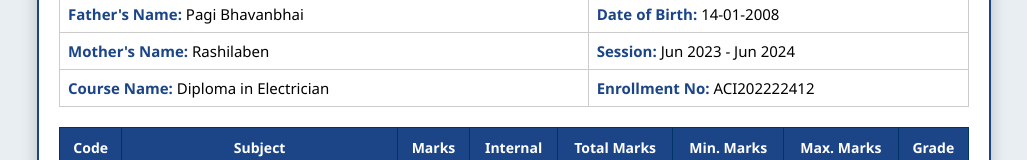
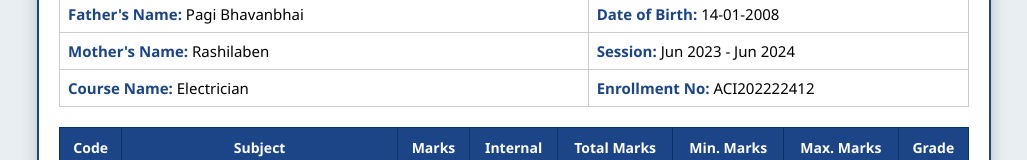
Before and after one commit to radhaswamiiti01-cmyk/dipak, a plain HTML site: page index.html in a window 1280 px wide. Shown: the part 229-389 px from the top of the page, without its empty margins (126-1153 px from the left). Drawn offline with Linux system fonts and the light colour scheme.

Commit message:
Update index.html

```diff
--- a/index.html
+++ b/index.html
@@ -147,7 +147,7 @@ body{
             <td><b>Session:</b> Jun 2023 - Jun 2024</td>
         </tr>
         <tr>
-            <td><b>Course Name:</b> Diploma in Electrician</td>
+            <td><b>Course Name:</b> Electrician</td>
             <td><b>Enrollment No:</b> ACI202222412</td>
         </tr>
     </table>
```
